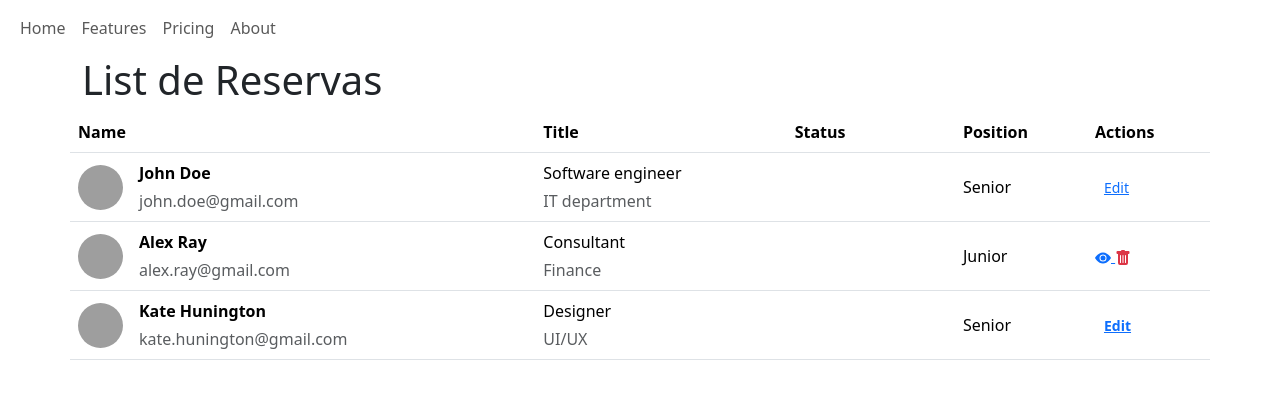
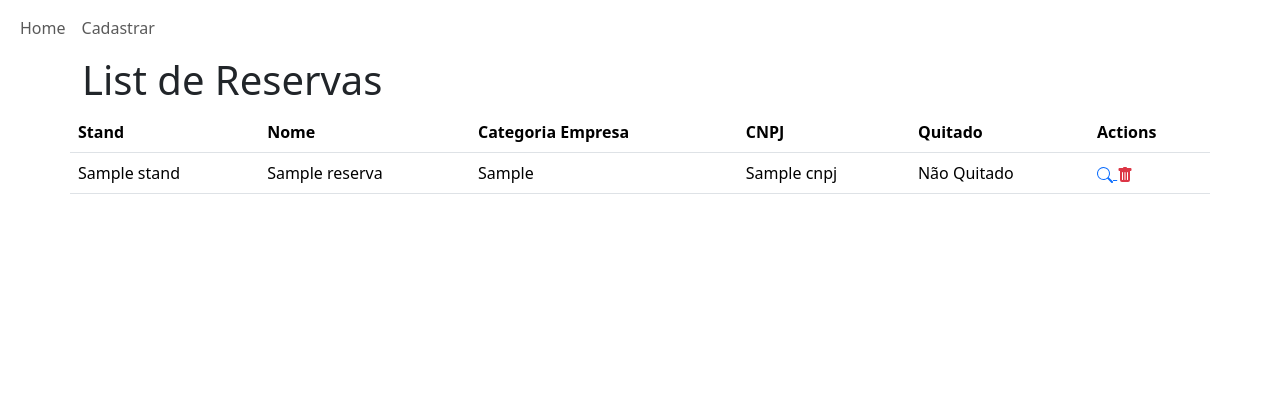
Before and after one commit to thiagomoraiis/reservas-finecap, a Django app: template reservas/templates/reservas/pages/index.html in a window 1280 px wide. Shown: the top 399 px of the page. Run offline with Django 4.2, Linux system fonts and the light colour scheme; the template is opened without the code that fills it: most values are stand-ins (such as "Sample title", 1, 10 or a date in 2020); some libraries are stand-ins or nearby versions; grey boxes are pictures that could not be loaded.

Commit message:
criando pagina de detalhe

```diff
--- a/reservas/models.py
+++ b/reservas/models.py
@@ -6,7 +6,7 @@ class Stands(models.Model):
     valor = models.DecimalField(max_digits=6, decimal_places=2)
 
     def __str__(self) -> str:
-        return f'{self.localizacao} - {self.valor}'
+        return f'{self.localizacao} - R${self.valor}'
 
 
 class Reserva(models.Model):
--- a/reservas/templates/reservas/pages/base.html
+++ b/reservas/templates/reservas/pages/base.html
@@ -30,13 +30,7 @@
                         <a class="nav-link" aria-current="page" href="{% url 'index' %}">Home</a>
                     </li>
                     <li class="nav-item">
-                        <a class="nav-link" href="#">Features</a>
-                    </li>
-                    <li class="nav-item">
-                        <a class="nav-link" href="#">Pricing</a>
-                    </li>
-                    <li class="nav-item">
-                        <a class="nav-link" href="#">About</a>
+                        <a class="nav-link" href="#">Cadastrar</a>
                     </li>
                     </ul>
                 </div>
--- a/reservas/templates/reservas/pages/index.html
+++ b/reservas/templates/reservas/pages/index.html
@@ -8,115 +8,44 @@
         <table class="table align-middle mb-0 bg-white">
             <thead class="bg-light">
               <tr>
-                <th>Name</th>
-                <th>Title</th>
-                <th>Status</th>
-                <th>Position</th>
+                <th>Stand</th>
+                <th>Nome</th>
+                <th>Categoria Empresa</th>
+                <th>CNPJ</th>
+                <th>Quitado</th>
                 <th>Actions</th>
               </tr>
             </thead>
             <tbody>
+              {% for i in reservas %}
               <tr>
                 <td>
-                  <div class="d-flex align-items-center">
-                    <img
-                        src="https://mdbootstrap.com/img/new/avatars/8.jpg"
-                        alt=""
-                        style="width: 45px; height: 45px"
-                        class="rounded-circle"
-                        />
-                    <div class="ms-3">
-                      <p class="fw-bold mb-1">John Doe</p>
-                      <p class="text-muted mb-0">john.doe@gmail.com</p>
-                    </div>
-                  </div>
+                  {{ i.stand }}
                 </td>
                 <td>
-                  <p class="fw-normal mb-1">Software engineer</p>
-                  <p class="text-muted mb-0">IT department</p>
+                  {{ i.nome_empresa }}
                 </td>
                 <td>
-                  <span class="badge badge-success rounded-pill d-inline">Active</span>
+                  {{ i.categoria_empresa }}
                 </td>
-                <td>Senior</td>
+                <td>{{ i.cnpj }}</td>
+                <td>{% if i.quitado == True %} Quitado {% else %} Não Quitado {% endif %}</td>
                 <td>
-                  <button type="button" class="btn btn-link btn-sm btn-rounded">
-                    Edit
-                  </button>
-                </td>
-              </tr>
-              <tr>
-                <td>
-                  <div class="d-flex align-items-center">
-                    <img
-                        src="https://mdbootstrap.com/img/new/avatars/6.jpg"
-                        class="rounded-circle"
-                        alt=""
-                        style="width: 45px; height: 45px"
-                        />
-                    <div class="ms-3">
-                      <p class="fw-bold mb-1">Alex Ray</p>
-                      <p class="text-muted mb-0">alex.ray@gmail.com</p>
-                    </div>
-                  </div>
-                </td>
-                <td>
-                  <p class="fw-normal mb-1">Consultant</p>
-                  <p class="text-muted mb-0">Finance</p>
-                </td>
-                <td>
-                  <span class="badge badge-primary rounded-pill d-inline"
-                        >Onboarding</span
-                    >
-                </td>
-                <td>Junior</td>
-                <td>
-                  <a href="#" class="text-primary">
-                    <svg xmlns="http://www.w3.org/2000/svg" width="16" height="16" fill="currentColor" class="bi bi-eye-fill" viewBox="0 0 16 16">
-                      <path d="M10.5 8a2.5 2.5 0 1 1-5 0 2.5 2.5 0 0 1 5 0z"/>
-                      <path d="M0 8s3-5.5 8-5.5S16 8 16 8s-3 5.5-8 5.5S0 8 0 8zm8 3.5a3.5 3.5 0 1 0 0-7 3.5 3.5 0 0 0 0 7z"/>
+                  <a href="{% url 'detail-reserva' i.id %}" class="text-primary">
+                    <svg xmlns="http://www.w3.org/2000/svg" width="16" height="16" fill="currentColor" class="bi bi-search" viewBox="0 0 16 16">
+                      <path d="M11.742 10.344a6.5 6.5 0 1 0-1.397 1.398h-.001c.03.04.062.078.098.115l3.85 3.85a1 1 0 0 0 1.415-1.414l-3.85-3.85a1.007 1.007 0 0 0-.115-.1zM12 6.5a5.5 5.5 0 1 1-11 0 5.5 5.5 0 0 1 11 0z"/>
                     </svg>
                   </a>
-                  <a href="#" class="text-danger">
+                  <a href="{% url 'delete-reserva' i.id %}" class="text-danger">
                     <svg xmlns="http://www.w3.org/2000/svg" width="16" height="16" fill="currentColor" class="bi bi-trash-fill" viewBox="0 0 16 16">
                       <path d="M2.5 1a1 1 0 0 0-1 1v1a1 1 0 0 0 1 1H3v9a2 2 0 0 0 2 2h6a2 2 0 0 0 2-2V4h.5a1 1 0 0 0 1-1V2a1 1 0 0 0-1-1H10a1 1 0 0 0-1-1H7a1 1 0 0 0-1 1H2.5zm3 4a.5.5 0 0 1 .5.5v7a.5.5 0 0 1-1 0v-7a.5.5 0 0 1 .5-.5zM8 5a.5.5 0 0 1 .5.5v7a.5.5 0 0 1-1 0v-7A.5.5 0 0 1 8 5zm3 .5v7a.5.5 0 0 1-1 0v-7a.5.5 0 0 1 1 0z"/>
                     </svg>
                   </a>
                 </td>
               </tr>
-              <tr>
-                <td>
-                  <div class="d-flex align-items-center">
-                    <img
-                        src="https://mdbootstrap.com/img/new/avatars/7.jpg"
-                        class="rounded-circle"
-                        alt=""
-                        style="width: 45px; height: 45px"
-                        />
-                    <div class="ms-3">
-                      <p class="fw-bold mb-1">Kate Hunington</p>
-                      <p class="text-muted mb-0">kate.hunington@gmail.com</p>
-                    </div>
-                  </div>
-                </td>
-                <td>
-                  <p class="fw-normal mb-1">Designer</p>
-                  <p class="text-muted mb-0">UI/UX</p>
-                </td>
-                <td>
-                  <span class="badge badge-warning rounded-pill d-inline">Awaiting</span>
-                </td>
-                <td>Senior</td>
-                <td>
-                  <button
-                          type="button"
-                          class="btn btn-link btn-rounded btn-sm fw-bold"
-                          data-mdb-ripple-color="dark"
-                          >
-                    Edit
-                  </button>
-                </td>
-              </tr>
+              {% empty %}
+                <h1>Nenhuma reserva encontrada :(</h1>
+              {% endfor %}
             </tbody>
           </table>
     </div>
--- a/reservas/views.py
+++ b/reservas/views.py
@@ -23,6 +23,7 @@ class ReservaDetailView(DetailView):
     queryset = Reserva.objects.all()
     context_object_name = 'reserva'
     pk_url_kwarg = 'id'
+    template_name = 'reservas/pages/reserva.html'
 
 
 class ReservaDeleteView(DeleteView):
```
Also changed, not shown: reservas/templates/reservas/pages/reserva.html (added, +33 -0 lines), db.sqlite3.
